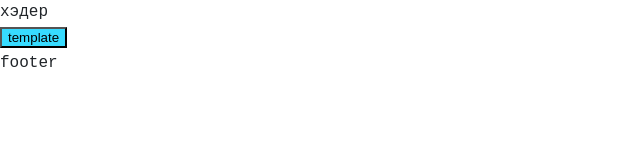
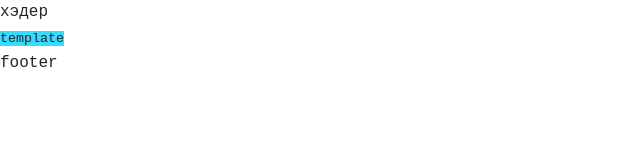
Before and after one commit to KseniaSafonova/producer, a Vue app: page / in a window 1280 px wide. Shown: the top 160 px of the page, without its empty margins (0-640 px from the left). Built offline with nearby package versions, Linux system fonts and the light colour scheme.

Commit message:
fix: base styles

```diff
--- a/src/assets/styles/base.css
+++ b/src/assets/styles/base.css
@@ -1,9 +1,13 @@
-*,
-*::before,
-*::after {
+* {
+  margin: 0;
+  padding: 0;
+  font-family: inherit;
+  color: inherit;
+  border: 0;
+  border-radius: 0;
+  background: none;
   box-sizing: border-box;
-  margin: 0;
-  font-weight: normal;
+  -webkit-tap-highlight-color: transparent;
 }
 
 body {
```
